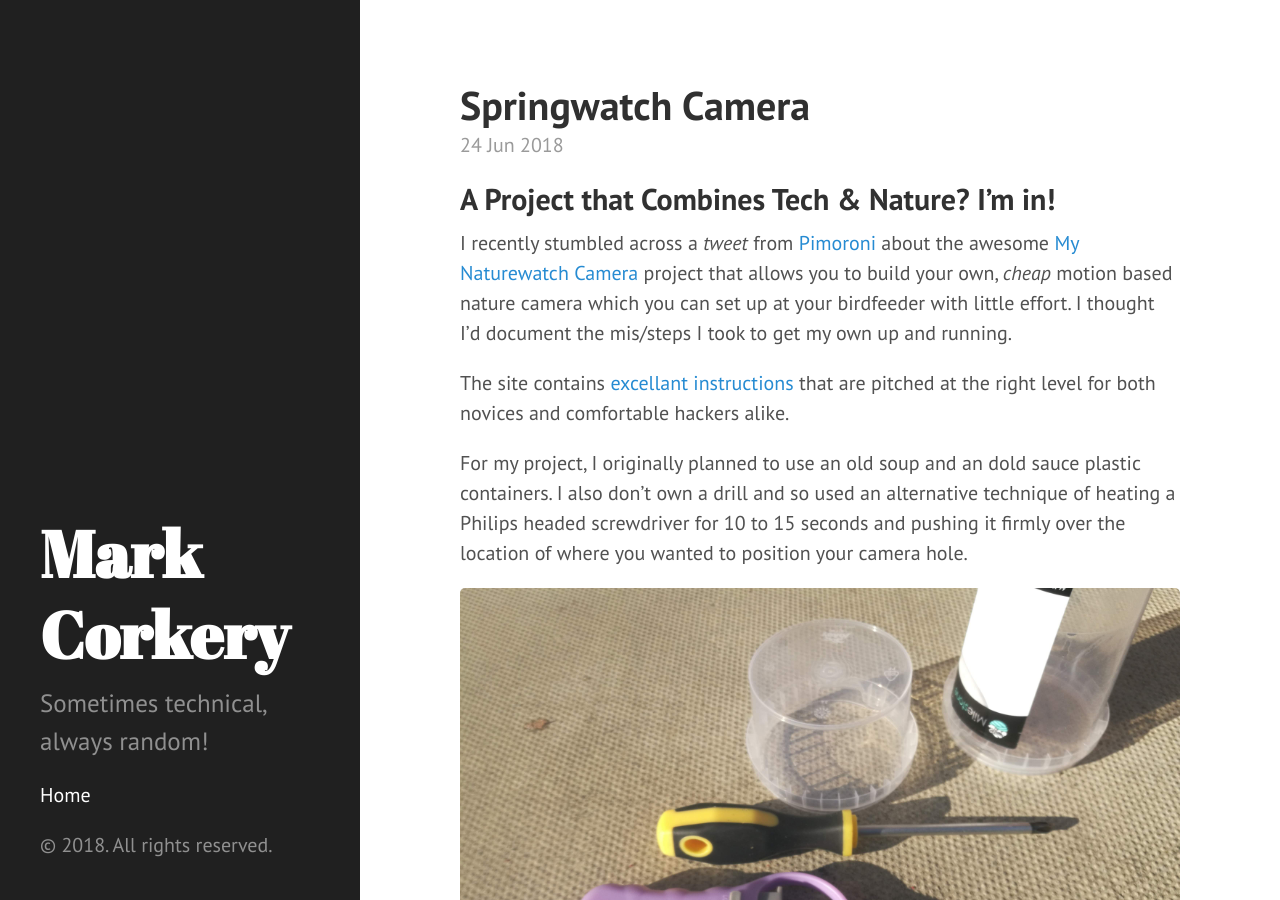
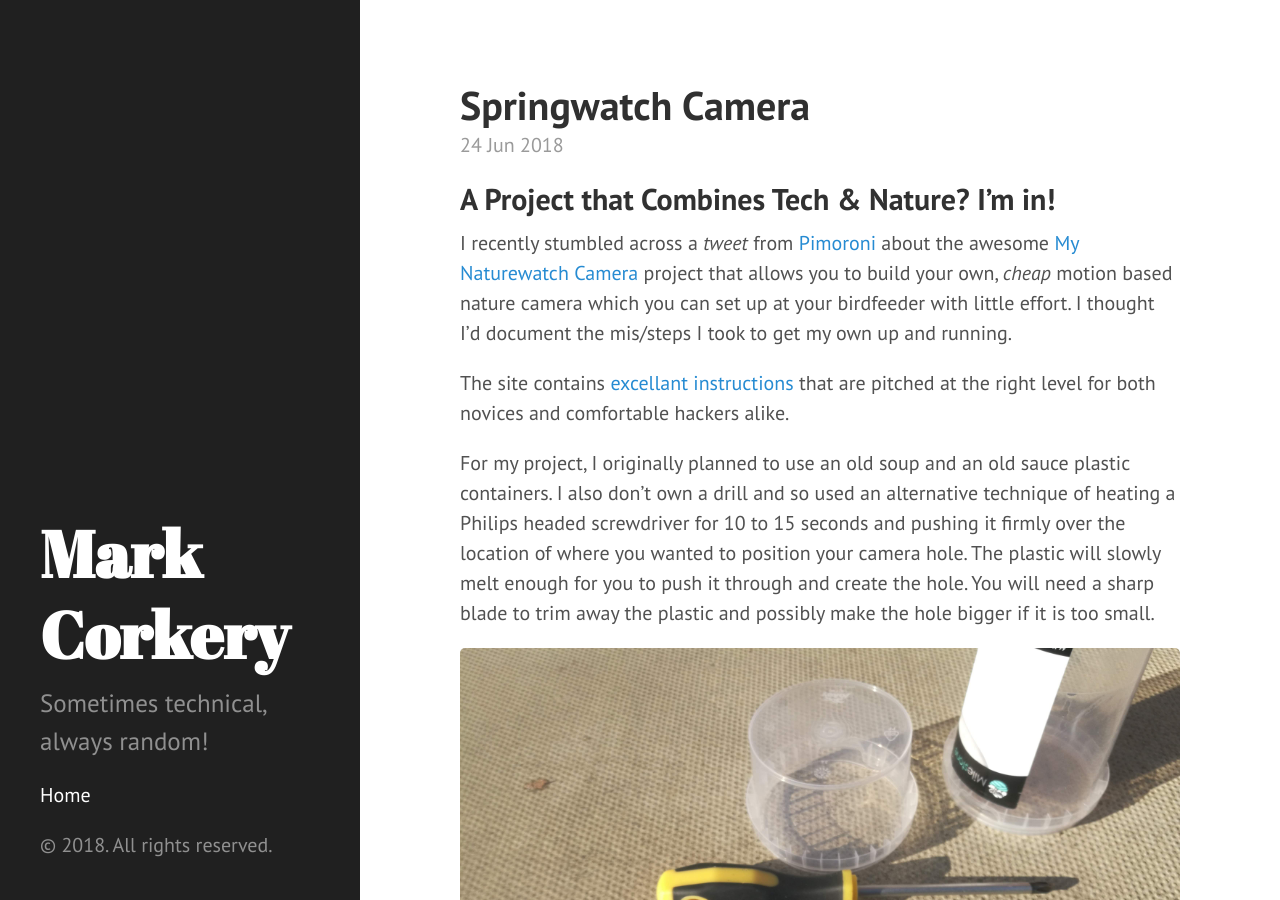
Before and after one commit to KramKroc/KramKroc.github.io, a Jekyll site: the page built from _posts/2018-06-24-springwatch-camera.md, in a window 1280 px wide and 900 px high. Built offline with Jekyll 4.4.1, drawn with Linux system fonts in a browser that asks for light colours; our own code applies the rules of GitHub Pages for plain Markdown files; some of the changed text lies outside the part shown.

Commit message:
Update 2018-06-24-springwatch-camera.md

```diff
--- a/_posts/2018-06-24-springwatch-camera.md
+++ b/_posts/2018-06-24-springwatch-camera.md
@@ -7,7 +7,7 @@ I recently stumbled across a _tweet_ from [Pimoroni](https://shop.pimoroni.com/)
 
 The site contains [excellant instructions](https://mynaturewatch.net/daylight-camera-instructions) that are pitched at the right level for both novices and comfortable hackers alike.
 
-For my project, I originally planned to use an old soup and an dold sauce plastic containers. I also don't own a drill and so used an alternative technique of heating a Philips headed screwdriver for 10 to 15 seconds and pushing it firmly over the location of where you wanted to position your camera hole.
+For my project, I originally planned to use an old soup and an old sauce plastic containers. I also don't own a drill and so used an alternative technique of heating a Philips headed screwdriver for 10 to 15 seconds and pushing it firmly over the location of where you wanted to position your camera hole. The plastic will slowly melt enough for you to push it through and create the hole. You will need a sharp blade to trim away the plastic and possibly make the hole bigger if it is too small.
 
 ![IMG_20180623_191157.jpg](/public/IMG_20180623_191157.jpg){:height="100%" width="100%"}
 
@@ -15,7 +15,7 @@ As I said, that is what I originally planned. After I attached the camera, I bar
 
 ![IMG_20180624_130243-COLLAGE.jpg](/public/IMG_20180624_130243-COLLAGE.jpg){:height="100%" width="100%"}
 
-THe software that you install on the SD card seems to mainly consist of a web server that you connect to over the wireless network that the Pi creates. This webserver lets you start/stop the recording as well as adjusting the movement sensitivty that triggers a picture to be taken. You can also view the photos that were already taken, download them or else delete them.
+The software that you install on the SD card seems to mainly consist of a web server that you connect to over the wireless network that the Pi creates. This webserver lets you start/stop the recording as well as adjusting the movement sensitivty that triggers a picture to be taken. You can also view the photos that were already taken, download them or else delete them.
 
 ![IMG_20180624_143607_1-COLLAGE.jpg](/public/IMG_20180624_143607_1-COLLAGE.jpg){:height="100%" width="100%"}
 
```
